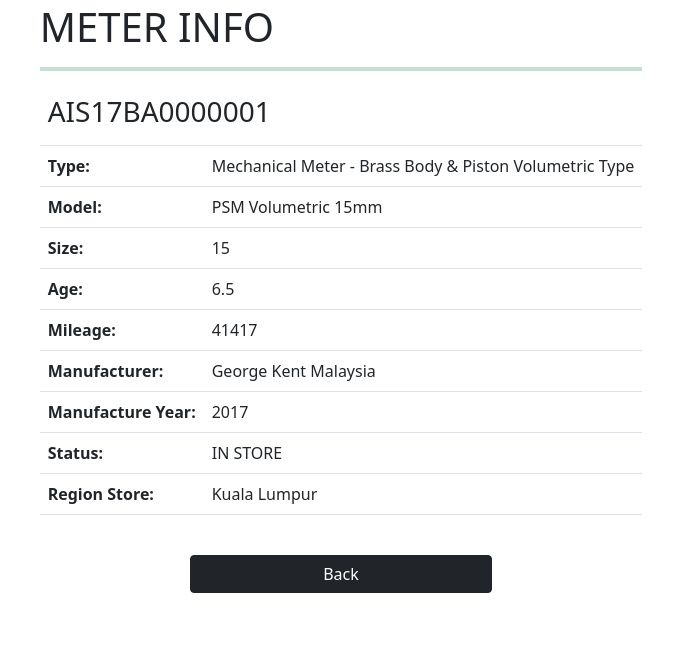
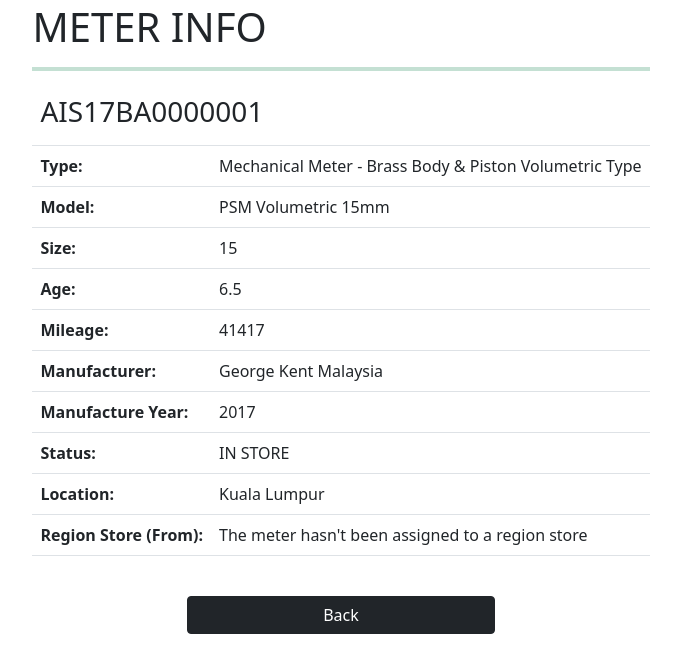
Before and after one commit to yoongzbear/meterIMS, a PHP site: page /meterInfo.php?serial_num=AIS17BA0000001 in a window 1280 px wide. Shown: the part 256-914 px from the top of the page, without its empty margins (299-980 px from the left). Before the commit the page ends 849 px from the top, so only its background shows below. Run offline with PHP 8.4, Linux system fonts and the light colour scheme; data comes from the database, SQL or seed files in the repository.

Commit message:
Update meterInfo.php

```diff
--- a/meterInfo.php
+++ b/meterInfo.php
@@ -8,6 +8,24 @@
         $row = mysqli_fetch_assoc($result);
 
         $batch_id = $row['batch_id'];
+
+        $sql1 = "SELECT meter.location_id, location.location_name FROM meter JOIN location ON meter.location_id = location.location_id WHERE serial_num = '$serial_num'";
+        $result1 = mysqli_query($connection, $sql1);
+
+        // Check if any result is returned
+        if ($result1) {
+            $row1 = mysqli_fetch_assoc($result1);
+            if ($row1 !== null) {
+                // Location information is available
+                $location_name = $row1['location_name'];
+            } else {
+                // No location information available
+                $location_name = "The meter hasn't been assigned to a region store";
+            }
+        } else {
+            // Handle query execution error
+            echo "Error: " . mysqli_error($connection);
+        }
         ?>
 
 <!DOCTYPE html>
@@ -81,8 +99,11 @@
                 <td>" . $row['meter_status'] . "</td>
             </tr>
             <tr>
-                <th>Region Store:</th>
+                <th>Location:</th>
                 <td>" . $row['location_name'] . "</td>
+            </tr>
+                <th>Region Store (From):</th>
+                <td>" . $location_name. "</td>
             </tr>
             ";
         if ($row['install_date'] != NULL) {
```
